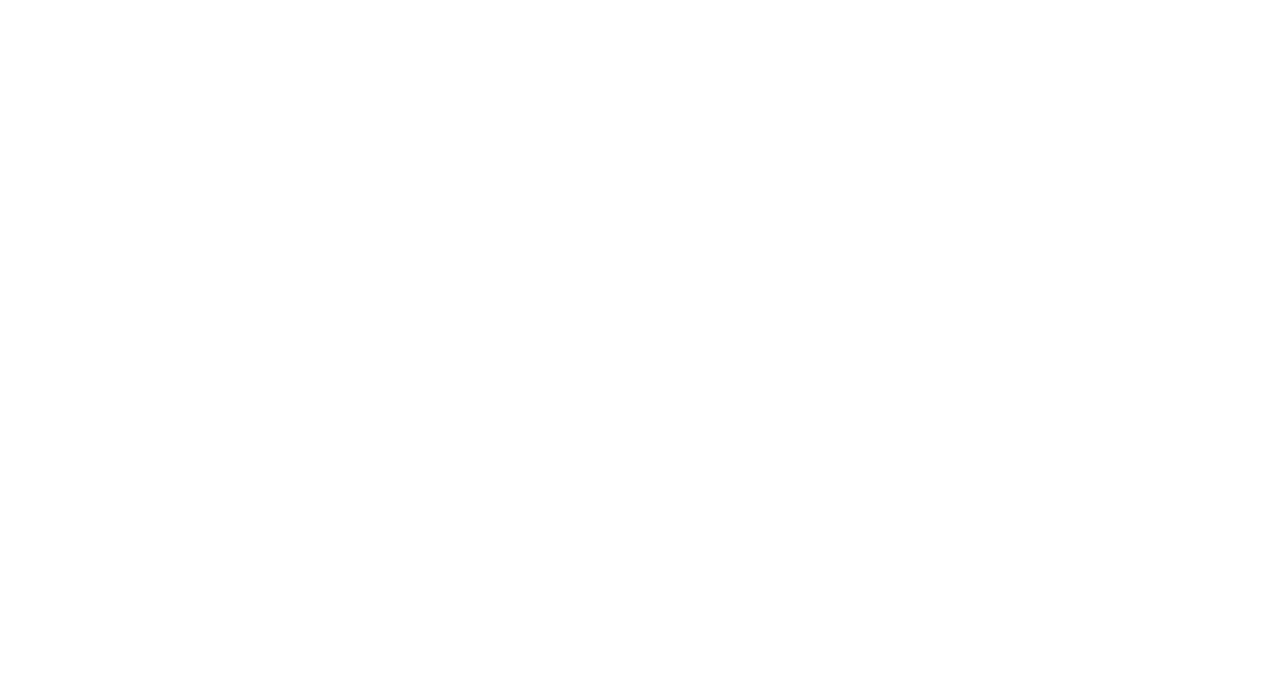
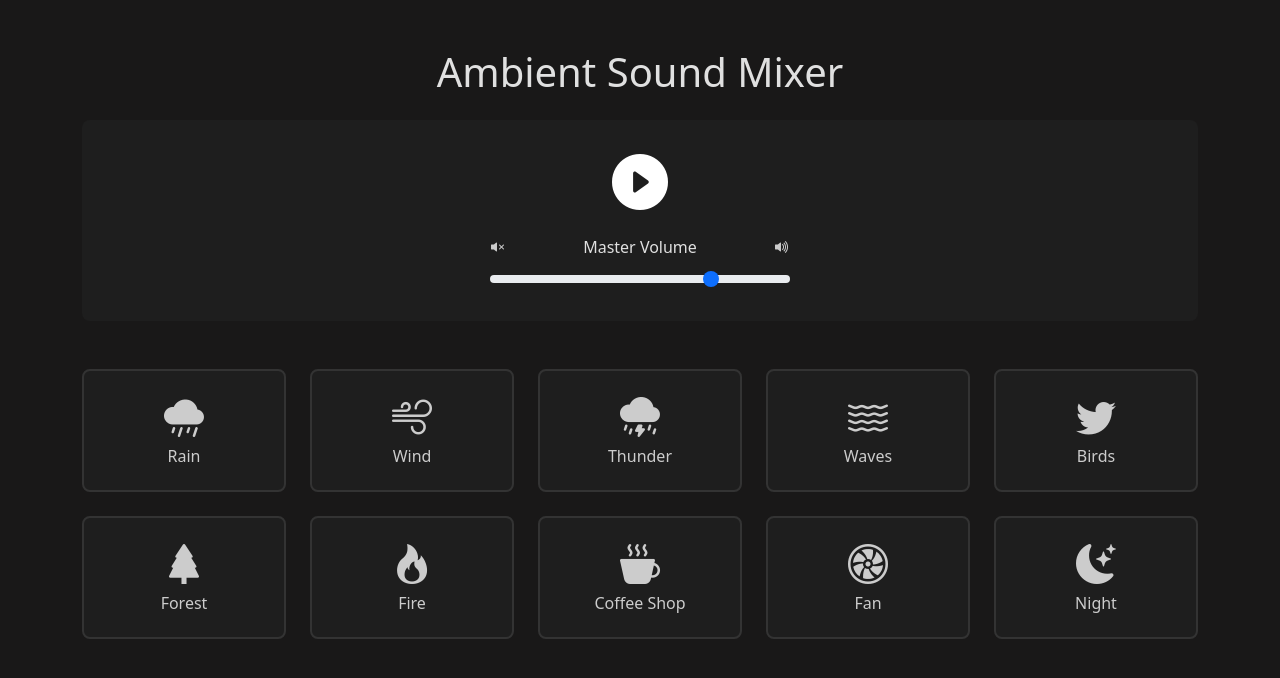
Before and after one commit to alexdumitruu/AmbientSoundsEnvironment, a plain HTML site: page index.html in a window 1280 px wide. Drawn offline with nearby package versions, Linux system fonts and the light colour scheme.

Commit message:
done html and css

```diff
--- a/index.html
+++ b/index.html
@@ -1,11 +1,113 @@
 <!DOCTYPE html>
 <html lang="en">
+
 <head>
     <meta charset="UTF-8">
     <meta name="viewport" content="width=device-width, initial-scale=1.0">
-    <title>AmbientSoundEvironment</title>
+    <link href="/styles.css" rel="stylesheet">
+    <link href="https://cdn.jsdelivr.net/npm/bootstrap@5.3.3/dist/css/bootstrap.min.css" rel="stylesheet">
+    <link href="https://cdn.jsdelivr.net/npm/bootstrap-icons@1.11.3/font/bootstrap-icons.min.css" rel="stylesheet">
+    <title>Ambient Sound Evironment</title>
 </head>
+
 <body>
+    <div class="wrap-container">
+        <div class="container my-5">
+            <h1 class="title text-center mb-4">Ambient Sound Mixer</h1>
+            <div class="main-controls text-center p-4 rounded-3 mb-5">
+                <div class="mb-3">
+                    <button id="play-btn" class="btn shadow-none">
+                        <i class="bi bi-play-circle-fill"></i>
+                    </button>
+                    <button id="pause-btn" class="btn shadow-none d-none">
+                        <i class="bi bi-pause-circle-fill"></i>
+                    </button>
+                </div>
+                <div class="master-volume-wrapper mx-auto" style="max-width: 300px;">
+                    <label for="master-volume" class="form-label d-flex justify-content-between">
+                        <i class="bi bi-volume-mute-fill"></i>
+                        <span class="master-volume">Master Volume</span>
+                        <i class="bi bi-volume-up-fill"></i>
+                    </label>
+                    <input type="range" class="form-range" id="master-volume" min="0" max="1" step="0.01" value="0.75">
+                </div>
+            </div>
+            <div class="row row-cols-2 row-cols-md-4 row-cols-lg-5 g-4">
+                <div class="col">
+                    <div class="sound-control text-center p-3" data-sound="rain">
+                        <i class="bi bi-cloud-rain-fill mb-2"></i>
+                        <h6 class="mb-2">Rain</h6>
+                        <input type="range" class="form-range sound-volume" min="0" max="1" step="0.01" value="0.5">
+                    </div>
+                </div>
+                <div class="col">
+                    <div class="sound-control text-center p-3" data-sound="wind">
+                        <i class="bi bi-wind mb-2"></i>
+                        <h6 class="mb-2">Wind</h6>
+                        <input type="range" class="form-range sound-volume" min="0" max="1" step="0.01" value="0.5">
+                    </div>
+                </div>
+                <div class="col">
+                    <div class="sound-control text-center p-3" data-sound="thunder">
+                        <i class="bi bi-cloud-lightning-rain-fill mb-2"></i>
+                        <h6 class="mb-2">Thunder</h6>
+                        <input type="range" class="form-range sound-volume" min="0" max="1" step="0.01" value="0.5">
+                    </div>
+                </div>
+                <div class="col">
+                    <div class="sound-control text-center p-3" data-sound="waves">
+                        <i class="bi bi-water mb-2"></i>
+                        <h6 class="mb-2">Waves</h6>
+                        <input type="range" class="form-range sound-volume" min="0" max="1" step="0.01" value="0.5">
+                    </div>
+                </div>
+                <div class="col">
+                    <div class="sound-control text-center p-3" data-sound="birds">
+                        <i class="bi bi-twitter mb-2"></i>
+                        <h6 class="mb-2">Birds</h6>
+                        <input type="range" class="form-range sound-volume" min="0" max="1" step="0.01" value="0.5">
+                    </div>
+                </div>
+                <div class="col">
+                    <div class="sound-control text-center p-3" data-sound="forest">
+                        <i class="bi bi-tree-fill mb-2"></i>
+                        <h6 class="mb-2">Forest</h6>
+                        <input type="range" class="form-range sound-volume" min="0" max="1" step="0.01" value="0.5">
+                    </div>
+                </div>
+                <div class="col">
+                    <div class="sound-control text-center p-3" data-sound="fire">
+                        <i class="bi bi-fire mb-2"></i>
+                        <h6 class="mb-2">Fire</h6>
+                        <input type="range" class="form-range sound-volume" min="0" max="1" step="0.01" value="0.5">
+                    </div>
+                </div>
+                <div class="col">
+                    <div class="sound-control text-center p-3" data-sound="cafe">
+                        <i class="bi bi-cup-hot-fill mb-2"></i>
+                        <h6 class="mb-2">Coffee Shop</h6>
+                        <input type="range" class="form-range sound-volume" min="0" max="1" step="0.01" value="0.5">
+                    </div>
+                </div>
+                <div class="col">
+                    <div class="sound-control text-center p-3" data-sound="fan">
+                        <i class="bi bi-fan mb-2"></i>
+                        <h6 class="mb-2">Fan</h6>
+                        <input type="range" class="form-range sound-volume" min="0" max="1" step="0.01" value="0.5">
+                    </div>
+                </div>
+                <div class="col">
+                    <div class="sound-control text-center p-3" data-sound="night">
+                        <i class="bi bi-moon-stars-fill mb-2"></i>
+                        <h6 class="mb-2">Night</h6>
+                        <input type="range" class="form-range sound-volume" min="0" max="1" step="0.01" value="0.5">
+                    </div>
+                </div>
+            </div>
+        </div>
+    </div>
 
+    <script src="https://cdn.jsdelivr.net/npm/bootstrap@5.3.3/dist/js/bootstrap.bundle.min.js"></script>
 </body>
+
 </html>
--- /dev/null
+++ b/styles.css
@@ -0,0 +1,91 @@
+html {
+    background-color: #191818;
+    min-height: 100%;
+}
+
+body {
+    background-color: #191818;
+    color: #e0e0e0;
+    min-height: 100vh;
+}
+
+.wrap-container {
+    width: 100vw;
+    height: 100vh;
+    background-color: #191818;
+}
+
+.container {
+    max-width: 960px;
+    width: 100%;
+    background-color: #191818;
+}
+
+.title {
+    color: #e0e0e0;
+}
+
+.master-volume {
+    color: #e0e0e0;
+}
+
+.bi-volume-mute-fill, .bi-volume-up-fill {
+    color: #ccc;
+}
+
+.main-controls {
+    background-color: #1e1e1e;
+}
+
+.main-controls .btn {
+    font-size: 3.5rem;
+    line-height: 1;
+    color: #ffffff;
+    padding: 0.5rem;
+}
+
+.main-controls .btn:hover {
+    color: #b856f9;
+}
+
+.sound-control {
+    background-color: #1e1e1e;
+    border: 2px solid #333;
+    border-radius: 0.5rem;
+    transition: all 0.2s ease-in-out;
+    cursor: pointer;
+}
+
+.sound-control:hover {
+    border-color: #f50dfd;
+}
+
+.sound-control i {
+    font-size: 2.5rem;
+    color: #ccc; /*light icon */
+    transition: color 0.2s ease-in-out;
+}
+
+.sound-control h6 {
+    color: #ccc;
+    margin-bottom: 0.75rem;
+    user-select: none;
+}
+
+.sound-volume {
+    display: none;
+}
+
+.sound-control.active {
+    background-color: #0d6efd;
+    border-color: #0d6efd;
+}
+
+.sound-control.active i,
+.sound-control.active h6 {
+    color: #ffffff;
+}
+
+.sound-control.active .sound-volume {
+    display: block;
+}
```
